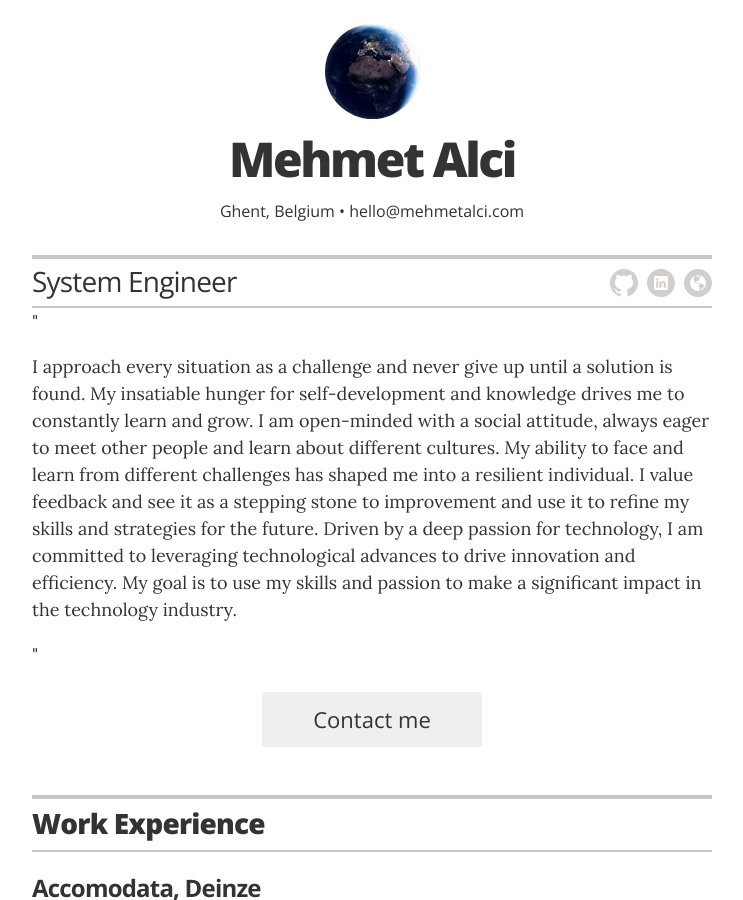
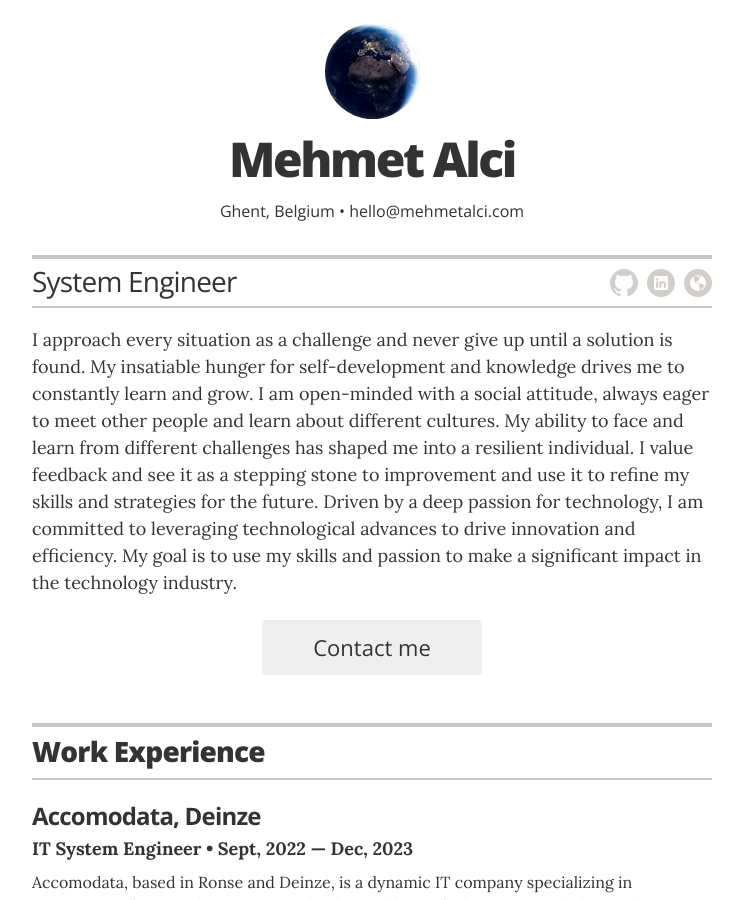
Before and after one commit to mhtalci/portfolio, a Jekyll site: the page built from index.html, in a window 1280 px wide and 900 px high. Shown: the whole window, without its empty margins (268-1011 px from the left). Built offline with Jekyll 4.4.1, drawn with Linux system fonts in a browser that asks for light colours.

Commit message:
Remove double quote in intro

```diff
--- a/_config.yml
+++ b/_config.yml
@@ -24,13 +24,13 @@ portfolio_header_contact_info:     "Ghent, Belgium • hello@mehmetalci.com"
 display_header_contact_info:       "true"
 
 portfolio_header_intro: |
-  "<p>I approach every situation as a challenge and never give up until a solution is found.
+  <p>I approach every situation as a challenge and never give up until a solution is found.
   My insatiable hunger for self-development and knowledge drives me to constantly learn and grow.
   I am open-minded with a social attitude, always eager to meet other people and learn about different cultures.
   My ability to face and learn from different challenges has shaped me into a resilient individual.
   I value feedback and see it as a stepping stone to improvement and use it to refine my skills and strategies for the future.
   Driven by a deep passion for technology, I am committed to leveraging technological advances to drive innovation and efficiency.
-  My goal is to use my skills and passion to make a significant impact in the technology industry.</p>"
+  My goal is to use my skills and passion to make a significant impact in the technology industry.</p>
 
 # use "yes" to display the email contact button,
 # "no" to display an "I'm not looking for work" message,
```
